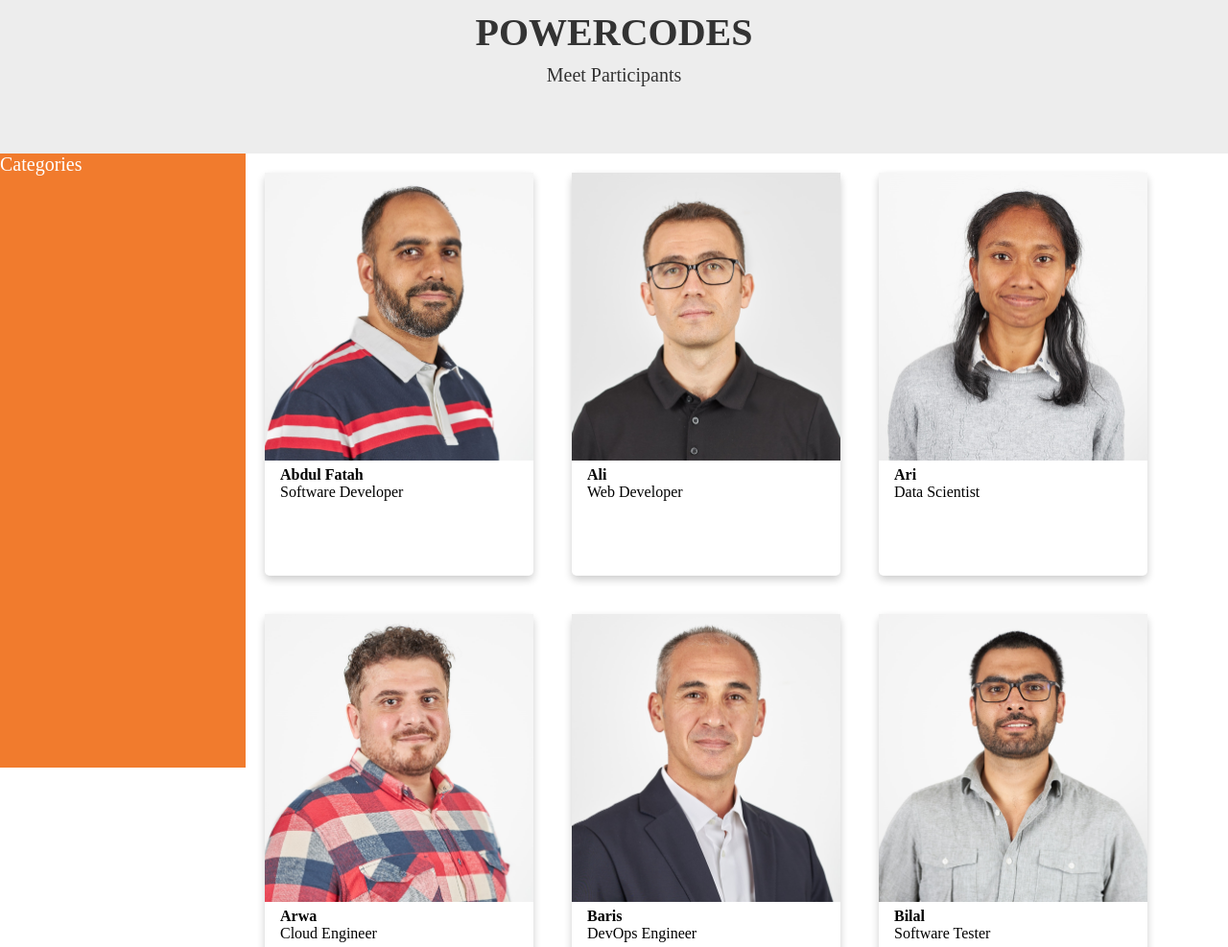
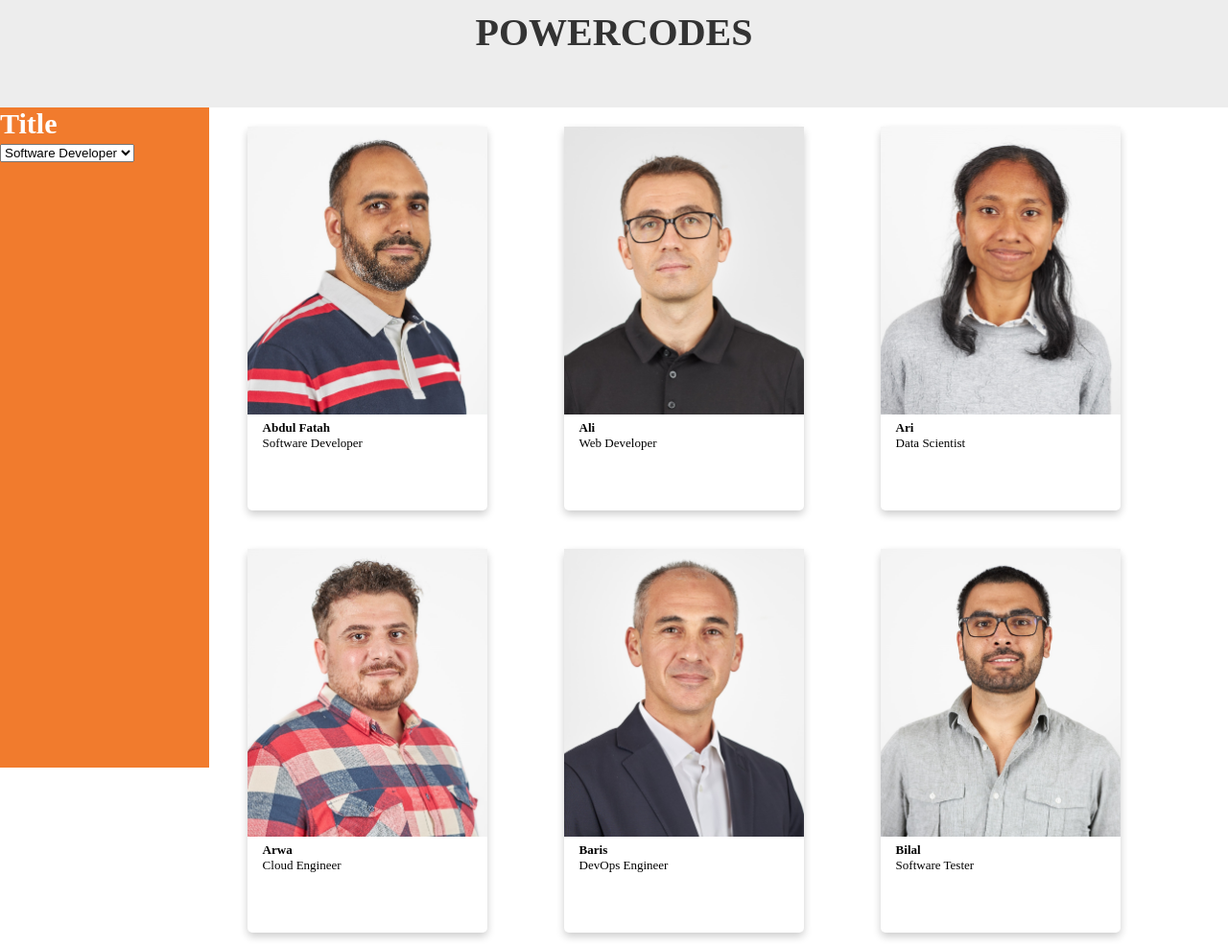
Before and after one commit to MuratGuld/poco-murat, a plain HTML site: page week4/Javascript Project/index.html in a window 1280 px wide. Shown: the top 987 px of the page at 96% size. Drawn offline with Linux system fonts and the light colour scheme.

Commit message:
I displayed dynamic data and filtered it

```diff
--- a/week4/Javascript Project/index.html
+++ b/week4/Javascript Project/index.html
@@ -11,10 +11,19 @@
     <!-- Header -->
     <header>
       <h1>POWERCODES</h1>
-      <p>Meet Participants</p>
     </header>
     <!-- Aside -->
-    <aside>Categories</aside>
+    <aside>
+      <h2>Title</h2>
+      <select onchange="filterByTitle(this.value);">
+        <option value="Software Developer">Software Developer</option>
+        <option value="Web Developer">Web Developer</option>
+        <option value="Data Scientist">Data Scientist</option>
+        <option value="Cloud Engineer">Cloud Engineer</option>
+        <option value="DevOps Engineer">DevOps Engineer</option>
+        <option value="Software Tester">Software Tester</option>
+      </select>
+    </aside>
     <!-- Main -->
     <main>
       <section class="card-container">
--- a/week4/Javascript Project/script.js
+++ b/week4/Javascript Project/script.js
@@ -209,14 +209,23 @@ participantList = [
 
 let cardContainer = document.querySelector(".card-container");
 
+let renderText = (e) => {
+  console.log(e.target.value);
+};
+
 let renderParticipantList = () => {
   cardContainer.innerHTML = participantList
     .map((participant) => {
-      return `<div class="card">
+      return `<div class="card"  onmouseover="displayContext(this)" onmouseout="hideContext(this)">
                 <img src="${participant.imageUrl}" alt="image" />
                 <div class="card-text">
                     <h4><b>${participant.name}</b></h4>
                     <p>${participant.title}</p>
+                </div>
+                <div class="info-text">
+                    <p> Country : ${participant.country} </p>
+                    <p> Age : ${participant.age} </p>
+                    <p> Hobby : ${participant.hobby} </p>
                 </div>
               </div>`;
     })
@@ -224,3 +233,33 @@ let renderParticipantList = () => {
 };
 
 document.addEventListener("DOMContentLoaded", renderParticipantList);
+
+function displayContext(e) {
+  let infoDiv = e?.firstElementChild?.nextElementSibling?.nextElementSibling;
+  infoDiv.style.visibility = "visible";
+}
+
+function hideContext(e) {
+  let infoDiv = e?.firstElementChild?.nextElementSibling?.nextElementSibling;
+  infoDiv.style.visibility = "hidden";
+}
+
+function filterByTitle(value) {
+  cardContainer.innerHTML = participantList
+    .filter((participant) => participant.title == value)
+    .map((participant) => {
+      return `<div class="card"  onmouseover="displayContext(this)" onmouseout="hideContext(this)">
+                <img src="${participant.imageUrl}" alt="image" />
+                <div class="card-text">
+                    <h4><b>${participant.name}</b></h4>
+                    <p>${participant.title}</p>
+                </div>
+                <div class="info-text">
+                    <p> Country : ${participant.country} </p>
+                    <p> Age : ${participant.age} </p>
+                    <p> Hobby : ${participant.hobby} </p>
+                </div>
+              </div>`;
+    })
+    .join("");
+}
--- a/week4/Javascript Project/style.css
+++ b/week4/Javascript Project/style.css
@@ -5,17 +5,13 @@
 
 /* Header */
 header {
-  height: 20vh;
+  height: 14vh;
   text-align: center;
   background-color: #ededed;
   color: #333333;
   position: sticky;
   top: 0;
-  z-index: 2;
-}
-
-header > p {
-  font-size: 20px;
+  z-index: 3;
 }
 
 h1 {
@@ -27,15 +23,15 @@ h1 {
 aside {
   background-color: #f17b2d;
   color: white;
-  height: 80vh;
+  height: 86vh;
   position: fixed;
-  width: 20vw;
+  width: 17vw;
   font-size: 20px;
 }
 
 /* Main */
 main {
-  margin-left: 20vw;
+  margin-left: 17vw;
   min-height: 80vh;
   position: relative;
 }
@@ -48,6 +44,7 @@ main img {
 
 .card-container {
   display: flex;
+  justify-content: flex-start;
   flex-wrap: wrap;
   padding-bottom: 100px;
 }
@@ -56,18 +53,26 @@ main img {
 .card {
   box-shadow: 0 4px 8px 0 rgba(0, 0, 0, 0.2);
   transition: 0.3s;
-  width: 280px;
-  height: 420px;
-  margin: 20px;
+  width: 250px;
+  height: 400px;
+  margin: 20px 40px;
   border-radius: 5px;
+  transition: transform 0.5s;
+  z-index: 2;
+  font-size: 13px;
 }
 
 .card:hover {
-  box-shadow: 10px 8px 16px 2px rgba(0, 0, 0, 0.2);
+  transform: scale(1.2);
 }
 
-.card-text {
+.card-text,
+.info-text {
   padding: 2px 16px;
+}
+
+.info-text {
+  visibility: hidden;
 }
 
 /* Footer */
```
